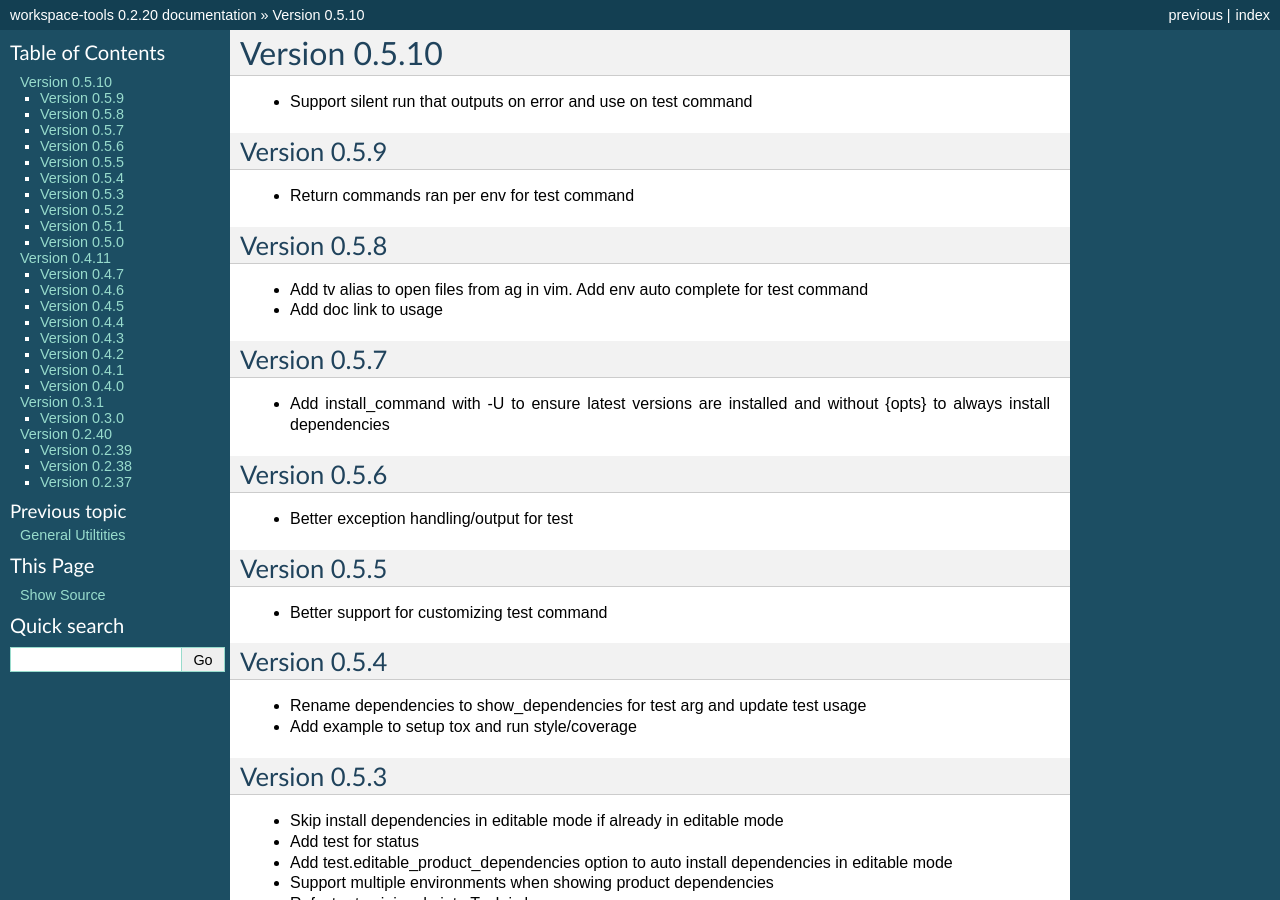
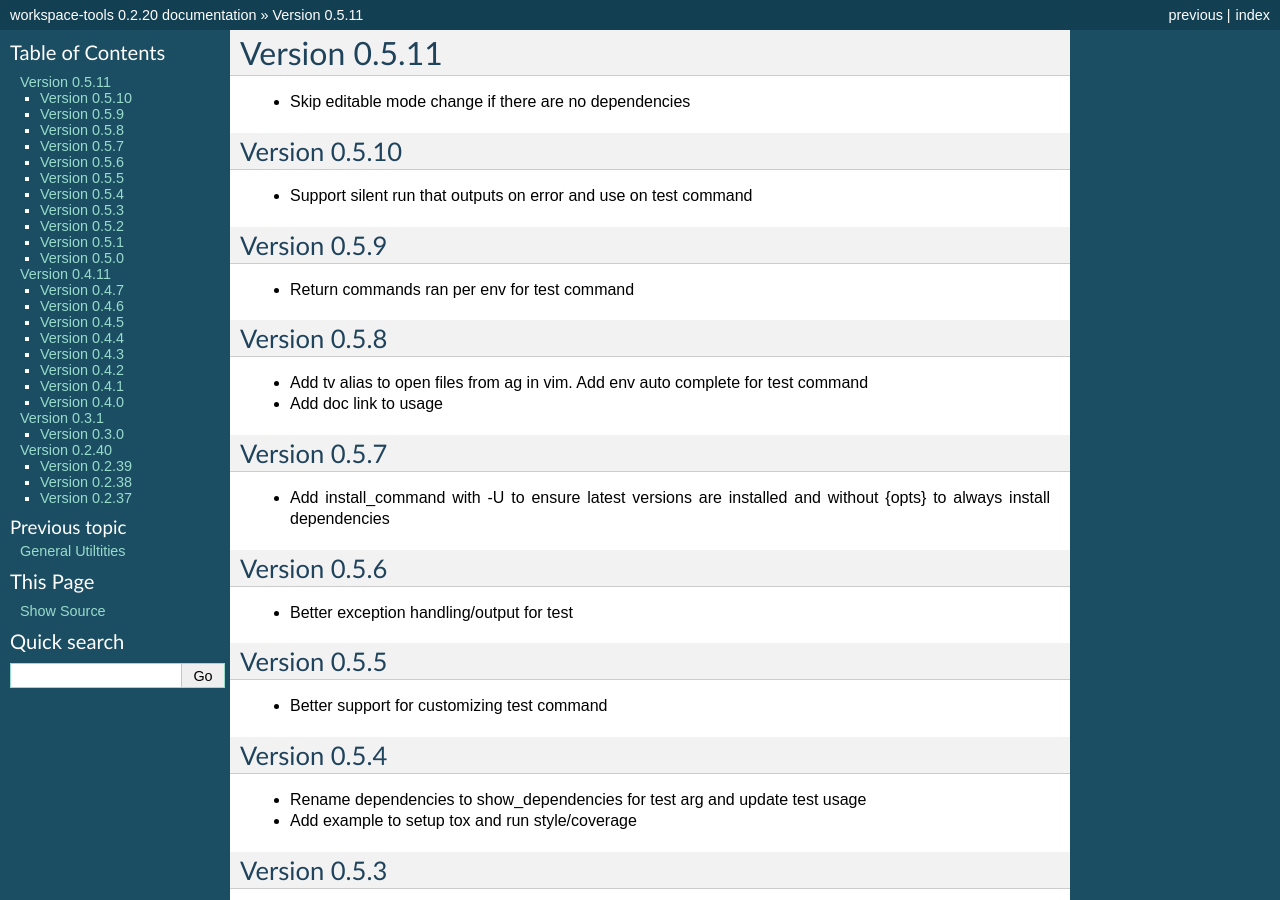
Before and after one commit to maxzheng/workspace-tools, a Sphinx documentation site: the page built from docs/CHANGELOG.rst, in a window 1280 px wide and 900 px high. Built offline with Sphinx 7.4.7, drawn with Linux system fonts in a browser that asks for light colours; some of the changed text lies outside the part shown.

Commit message:
Publish version 0.5.11

```diff
--- a/docs/CHANGELOG.rst
+++ b/docs/CHANGELOG.rst
@@ -1,5 +1,11 @@
+Version 0.5.11
+================================================================================
+
+* Skip editable mode change if there are no dependencies
+
+
 Version 0.5.10
-================================================================================
+--------------------------------------------------------------------------------
 
 * Support silent run that outputs on error and use on test command
 
--- a/setup.py
+++ b/setup.py
@@ -10,7 +10,7 @@ def find_files(path):
 
 setuptools.setup(
   name='workspace-tools',
-  version='0.5.10',
+  version='0.5.11',
 
   author='Max Zheng',
   author_email='maxzheng.os @t gmail.com',
```
